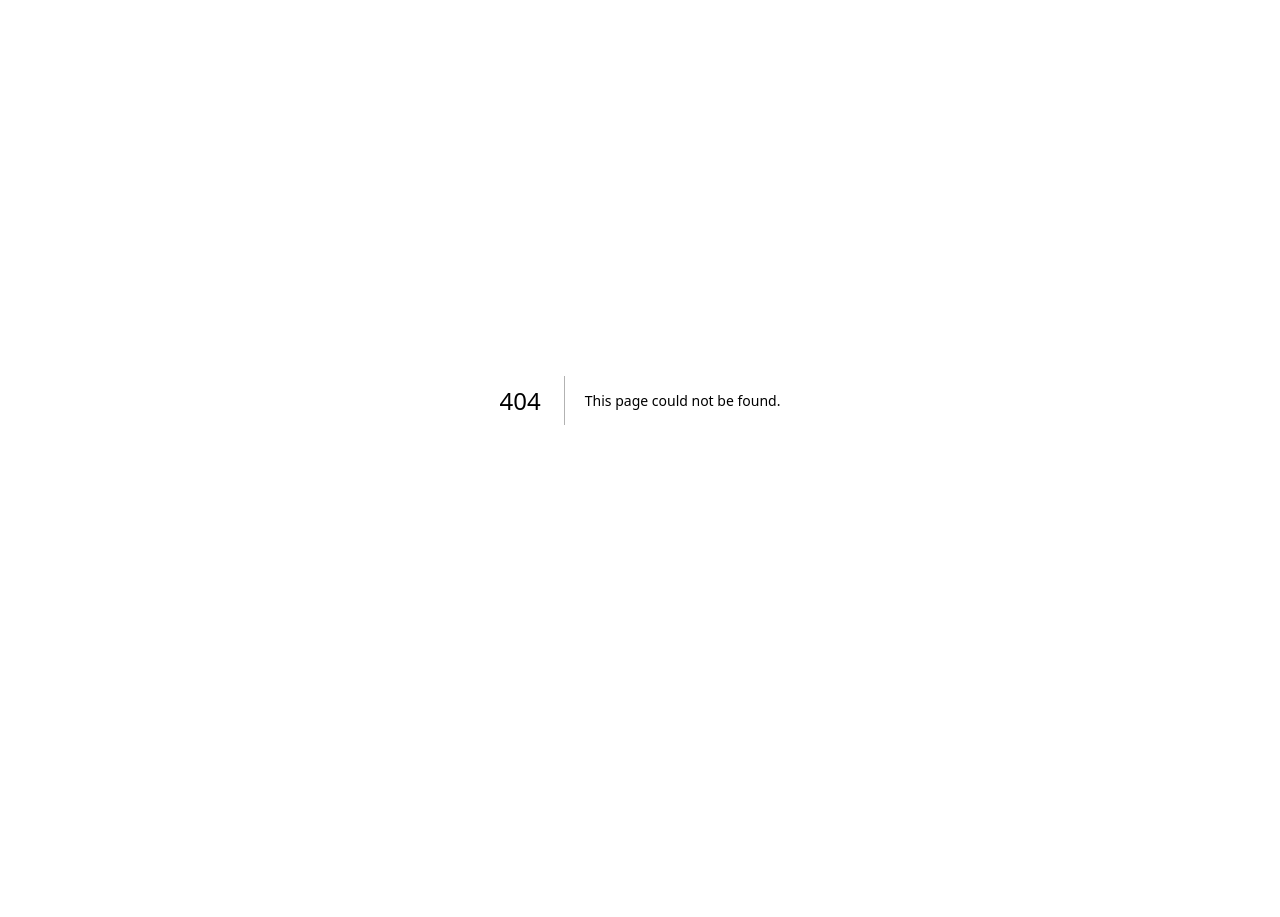
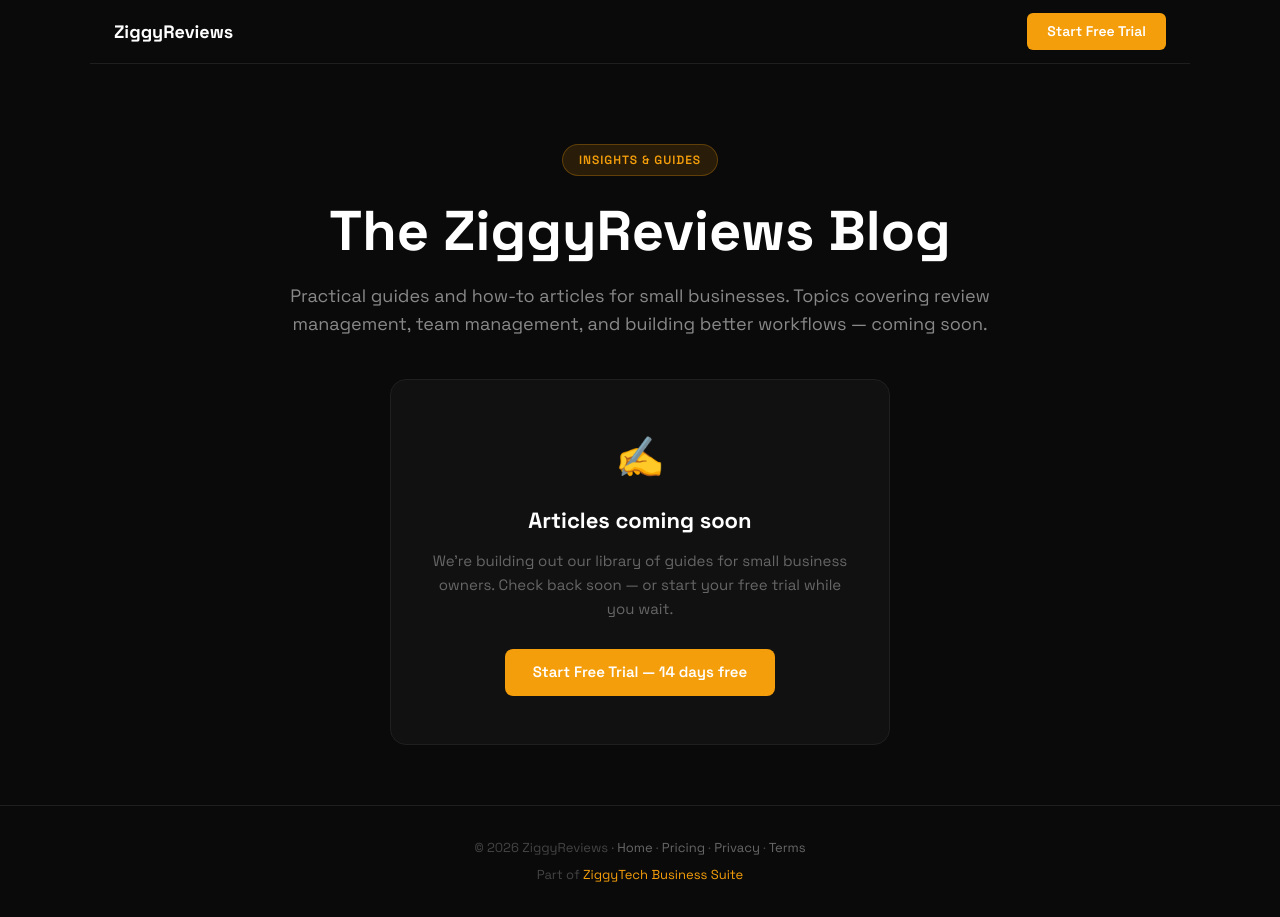
Before and after one commit to ziggytech-dotcom/ziggyreviews-marketing, a Next.js app: page /blog in a window 1280 px wide. Before the commit this address had no page. Before the commit the page ends 800 px from the top, so only its background shows below. Built offline with nearby package versions, Linux system fonts and the light colour scheme.

Commit message:
feat: /blog placeholder — coming soon page with CTA

```diff
--- /dev/null
+++ b/app/blog/page.tsx
@@ -0,0 +1,51 @@
+import type { Metadata } from "next";
+
+export const metadata: Metadata = {
+  title: "ZiggyReviews Blog — Tips, Guides & Insights",
+  description: "Practical guides, how-to articles, and small business tips from the ZiggyReviews team. Learn how to review management smarter.",
+  robots: { index: true, follow: true },
+};
+
+export default function BlogPage() {
+  return (
+    <main style={{ background: "#0a0a0a", minHeight: "100vh", fontFamily: "inherit" }}>
+      {/* Nav */}
+      <nav style={{ borderBottom: "1px solid #1f1f1f", padding: "0 24px", height: "64px", display: "flex", alignItems: "center", justifyContent: "space-between", maxWidth: "1100px", margin: "0 auto" }}>
+        <a href="/" style={{ color: "#fff", fontWeight: 700, fontSize: "18px", textDecoration: "none" }}>ZiggyReviews</a>
+        <a href="https://app.ziggyreviews.com/signup" style={{ background: "#f59e0b", color: "#fff", padding: "8px 20px", borderRadius: "6px", fontSize: "14px", fontWeight: 600, textDecoration: "none" }}>Start Free Trial</a>
+      </nav>
+
+      {/* Hero */}
+      <section style={{ maxWidth: "800px", margin: "0 auto", padding: "80px 24px 60px", textAlign: "center" }}>
+        <div style={{ display: "inline-block", background: "#f59e0b22", border: "1px solid #f59e0b44", borderRadius: "100px", padding: "6px 16px", fontSize: "12px", fontWeight: 600, color: "#f59e0b", marginBottom: "24px", letterSpacing: "0.08em", textTransform: "uppercase" }}>Insights & Guides</div>
+        <h1 style={{ fontSize: "clamp(36px, 5vw, 56px)", fontWeight: 700, color: "#fff", lineHeight: 1.1, margin: "0 0 20px" }}>
+          The ZiggyReviews Blog
+        </h1>
+        <p style={{ fontSize: "18px", color: "#888", lineHeight: 1.6, margin: "0 0 40px" }}>
+          Practical guides and how-to articles for small businesses. Topics covering review management, team management, and building better workflows — coming soon.
+        </p>
+
+        {/* Coming Soon Card */}
+        <div style={{ background: "#111", border: "1px solid #1f1f1f", borderRadius: "16px", padding: "48px 40px", display: "inline-block", maxWidth: "500px", width: "100%" }}>
+          <div style={{ fontSize: "40px", marginBottom: "16px" }}>✍️</div>
+          <h2 style={{ fontSize: "22px", fontWeight: 700, color: "#fff", margin: "0 0 12px" }}>Articles coming soon</h2>
+          <p style={{ fontSize: "15px", color: "#666", margin: "0 0 28px", lineHeight: 1.6 }}>
+            We're building out our library of guides for small business owners. Check back soon — or start your free trial while you wait.
+          </p>
+          <a
+            href="https://app.ziggyreviews.com/signup"
+            style={{ display: "inline-block", background: "#f59e0b", color: "#fff", padding: "12px 28px", borderRadius: "8px", fontWeight: 600, fontSize: "15px", textDecoration: "none" }}
+          >
+            Start Free Trial — 14 days free
+          </a>
+        </div>
+      </section>
+
+      {/* Footer */}
+      <footer style={{ borderTop: "1px solid #1f1f1f", padding: "32px 24px", textAlign: "center", color: "#444", fontSize: "13px" }}>
+        <p>© 2026 ZiggyReviews · <a href="/" style={{ color: "#666", textDecoration: "none" }}>Home</a> · <a href="/pricing" style={{ color: "#666", textDecoration: "none" }}>Pricing</a> · <a href="/privacy" style={{ color: "#666", textDecoration: "none" }}>Privacy</a> · <a href="/terms" style={{ color: "#666", textDecoration: "none" }}>Terms</a></p>
+        <p style={{ marginTop: "8px" }}>Part of <a href="https://ziggybusiness.com" style={{ color: "#f59e0b", textDecoration: "none" }}>ZiggyTech Business Suite</a></p>
+      </footer>
+    </main>
+  );
+}
```
